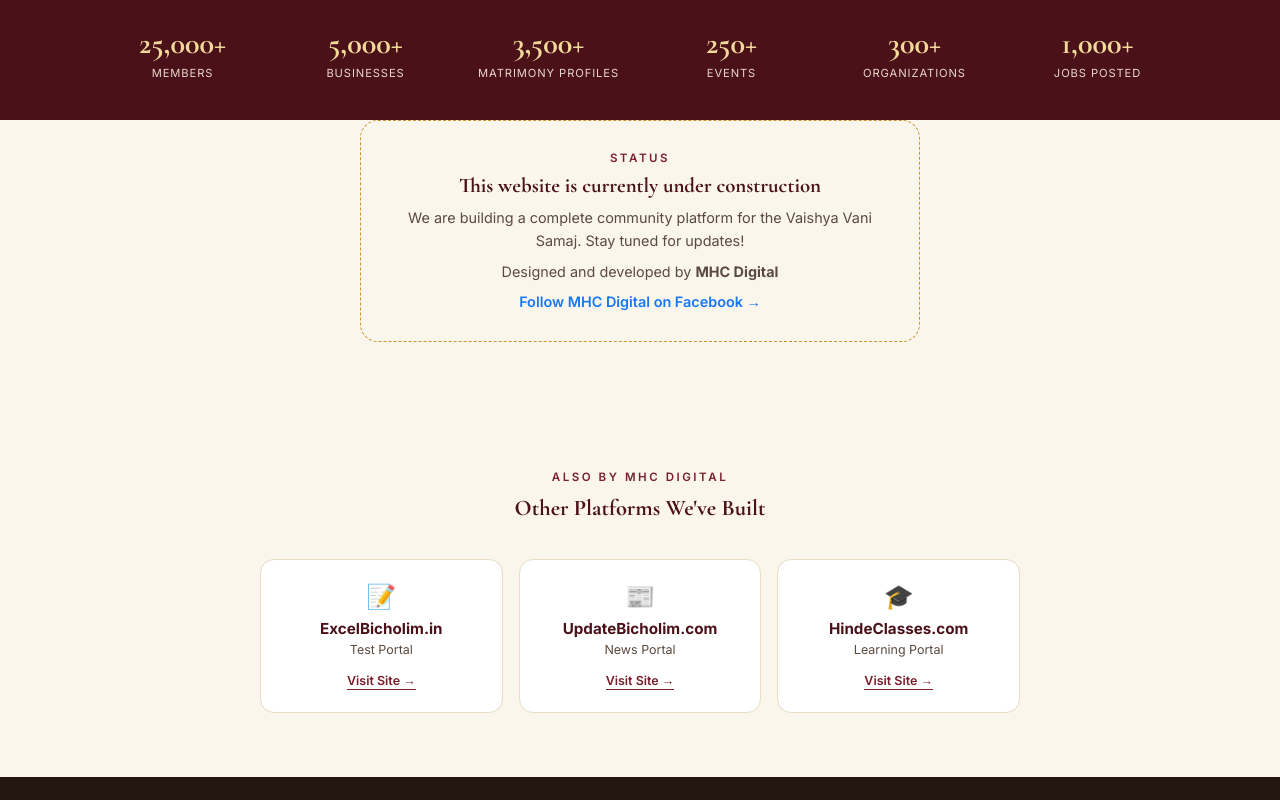
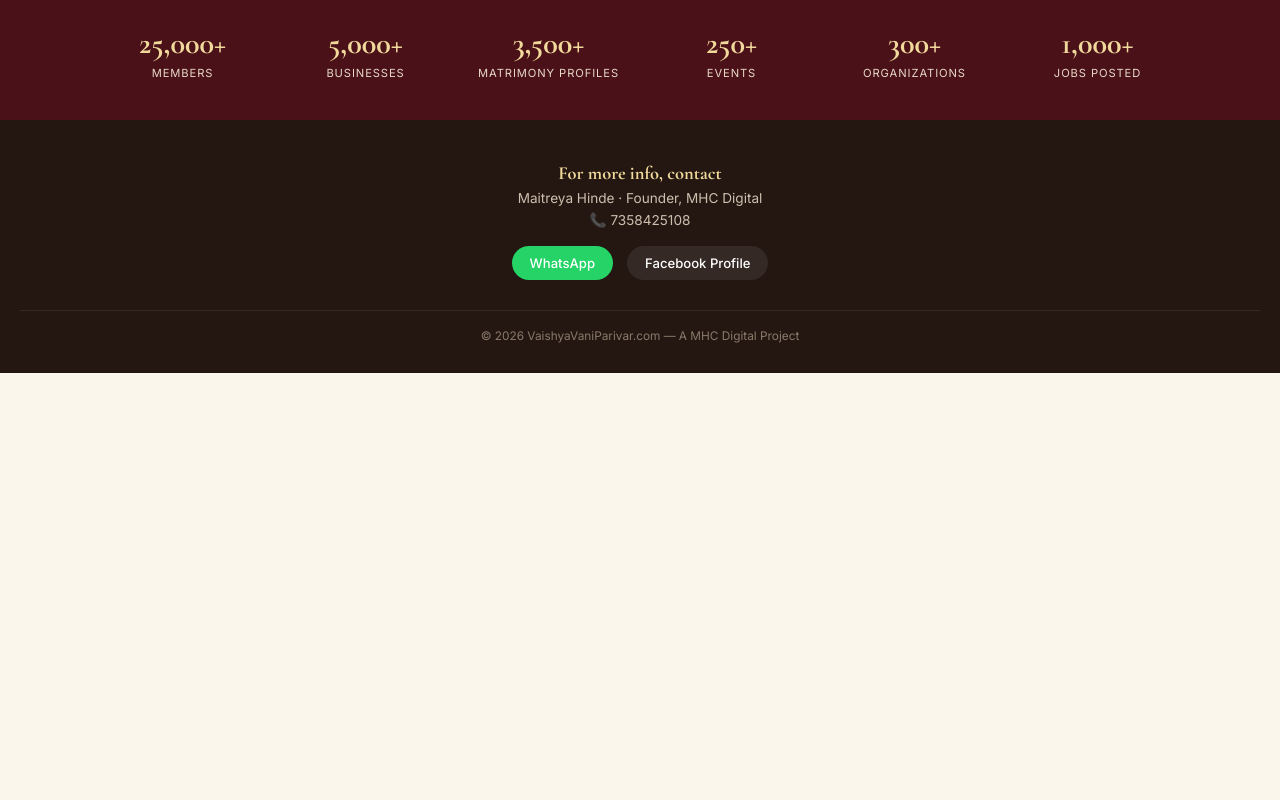
Before and after one commit to MaitreyaGoa/vaishya-vani-backend, a website: page index.html in a window 1280 px wide. Shown: the part 1320-2120 px from the top of the page. After the commit the page ends 1693 px from the top, so only its background shows below. Drawn offline with nearby package versions, Linux system fonts and the light colour scheme.

Commit message:
Update index.html

```diff
--- a/index.html
+++ b/index.html
@@ -249,61 +249,6 @@
   .priority p{ color:var(--ink-soft); font-size:0.95rem; line-height:1.7; margin-top:10px; }
   .priority b{ color:var(--maroon); }
 
-  /* ---------- construction notice ---------- */
-  .notice{
-    max-width:560px;
-    margin:0 auto;
-    text-align:center;
-    background:var(--cream);
-    border:1.5px dashed var(--gold);
-    border-radius:18px;
-    padding:30px 24px;
-  }
-  .notice h3{
-    font-family:'Cormorant Garamond', serif;
-    font-size:1.3rem;
-    color:var(--maroon-deep);
-    margin-top:8px;
-  }
-  .notice p{ color:var(--ink-soft); font-size:0.9rem; margin-top:8px; line-height:1.6; }
-  .notice a{
-    display:inline-block;
-    margin-top:10px;
-    color:#1877f2;
-    font-weight:600;
-    text-decoration:none;
-    font-size:0.9rem;
-  }
-
-  /* ---------- portfolio tiles ---------- */
-  .tiles{
-    display:grid;
-    grid-template-columns:repeat(3, 1fr);
-    gap:16px;
-    max-width:760px;
-    margin:0 auto;
-  }
-  @media (max-width:680px){ .tiles{ grid-template-columns:1fr; } }
-  .tile{
-    background:#fff;
-    border:1px solid var(--line);
-    border-radius:14px;
-    padding:22px 16px;
-    text-align:center;
-  }
-  .tile .ic{ font-size:1.5rem; }
-  .tile h4{ font-size:0.95rem; color:var(--maroon-deep); margin:8px 0 4px; }
-  .tile p{ font-size:0.78rem; color:var(--ink-soft); margin-bottom:12px; }
-  .tile a{
-    display:inline-block;
-    font-size:0.78rem;
-    font-weight:600;
-    color:var(--maroon);
-    text-decoration:none;
-    border-bottom:1px solid var(--maroon);
-    padding-bottom:1px;
-  }
-
   /* ---------- footer ---------- */
   footer{
     background:var(--ink);
@@ -398,30 +343,6 @@
   </div>
 </section>
 
-<!-- UNDER CONSTRUCTION -->
-<section class="section" style="padding-top:0;">
-  <div class="notice">
-    <div class="eyebrow">Status</div>
-    <h3>This website is currently under construction</h3>
-    <p>We are building a complete community platform for the Vaishya Vani Samaj. Stay tuned for updates!</p>
-    <p>Designed and developed by <strong>MHC Digital</strong></p>
-    <a href="https://www.facebook.com/MHCdigital" target="_blank" rel="noopener">Follow MHC Digital on Facebook →</a>
-  </div>
-</section>
-
-<!-- PORTFOLIO -->
-<section class="section">
-  <div class="section-head">
-    <div class="eyebrow">Also by MHC Digital</div>
-    <h2 style="font-size:1.4rem;">Other Platforms We've Built</h2>
-  </div>
-  <div class="tiles">
-    <div class="tile"><div class="ic">📝</div><h4>ExcelBicholim.in</h4><p>Test Portal</p><a href="https://excelbicholim.in" target="_blank" rel="noopener">Visit Site →</a></div>
-    <div class="tile"><div class="ic">📰</div><h4>UpdateBicholim.com</h4><p>News Portal</p><a href="https://updatebicholim.com" target="_blank" rel="noopener">Visit Site →</a></div>
-    <div class="tile"><div class="ic">🎓</div><h4>HindeClasses.com</h4><p>Learning Portal</p><a href="https://hindeclasses.com" target="_blank" rel="noopener">Visit Site →</a></div>
-  </div>
-</section>
-
 <!-- FOOTER -->
 <footer>
   <h3>For more info, contact</h3>
```
